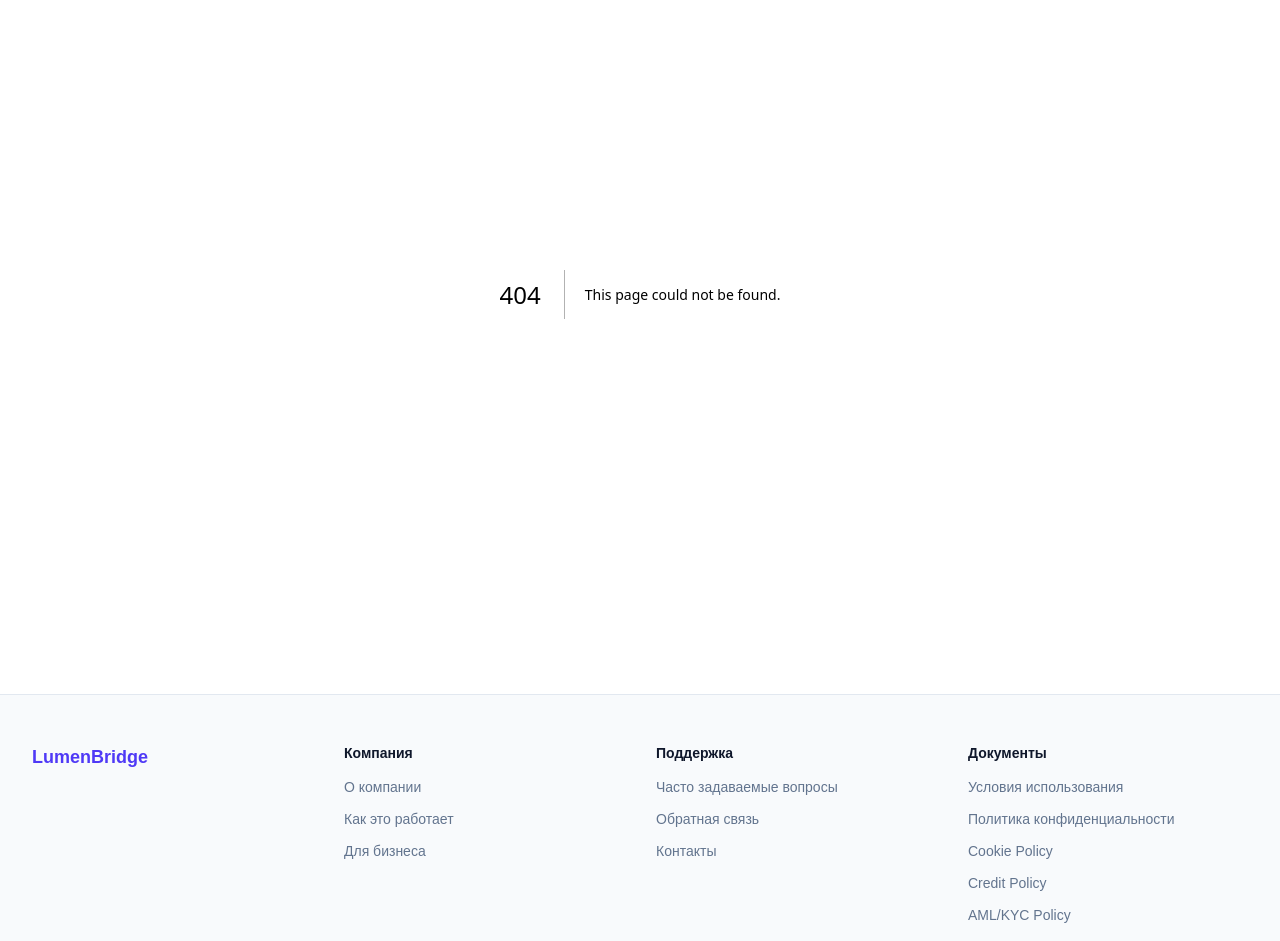
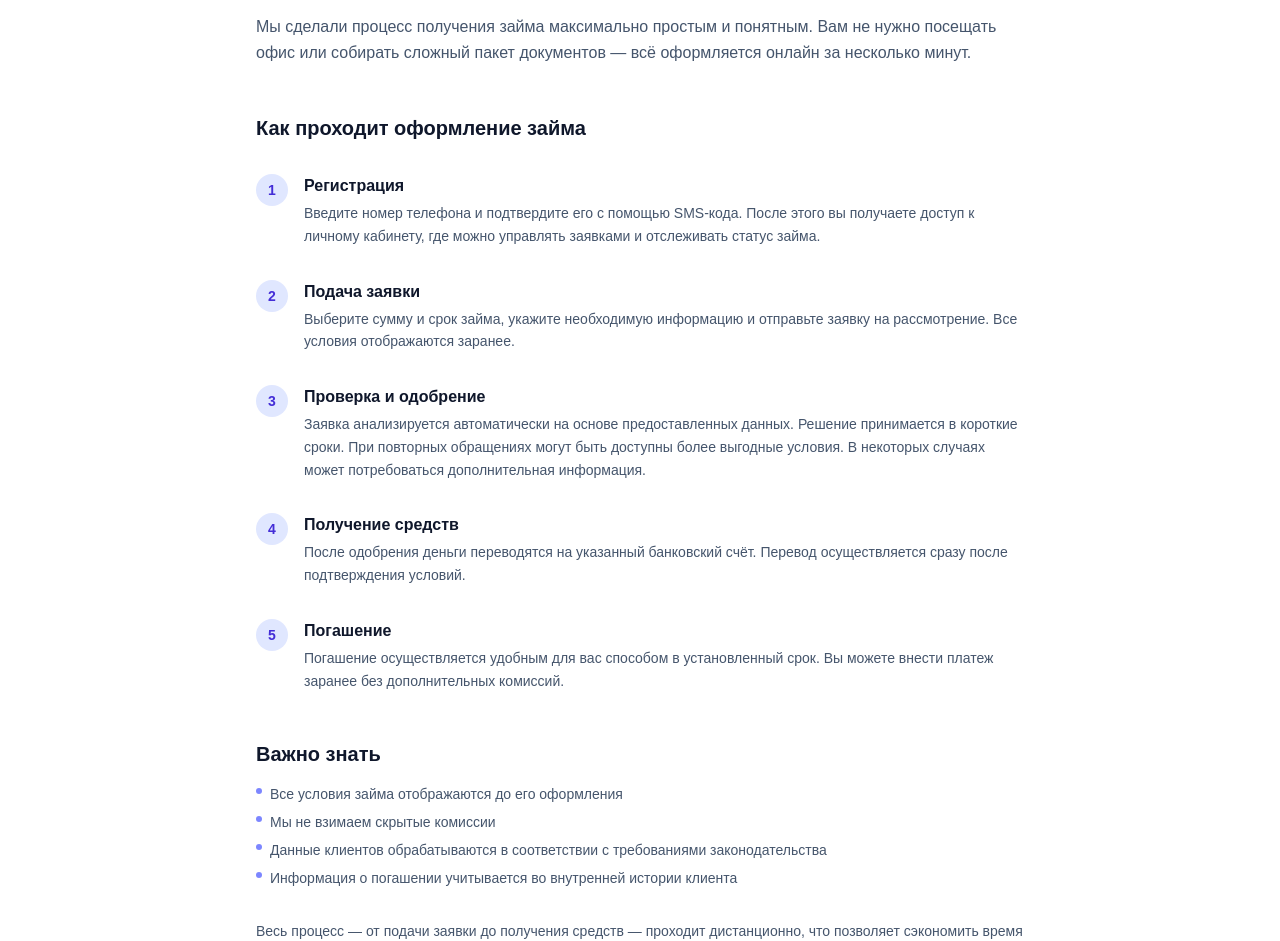
Before and after one commit to antonbukhalov13/04-fullstack-mvp, a Next.js app in the folder frontend/: page /how-it-works in a window 1280 px wide. Before the commit this address had no page. Shown: the part 171-1112 px from the top of the page. Built offline with nearby package versions, Linux system fonts and the light colour scheme.

Commit message:
add full how-it-works page with 5 steps and important-to-know section

```diff
--- /dev/null
+++ b/frontend/src/app/how-it-works/page.tsx
@@ -0,0 +1,99 @@
+import type { Metadata } from 'next';
+
+export const metadata: Metadata = {
+  title: 'Как работает сервис',
+};
+
+const steps = [
+  {
+    title: 'Регистрация',
+    description:
+      'Введите номер телефона и подтвердите его с помощью SMS-кода. После этого вы получаете доступ к личному кабинету, где можно управлять заявками и отслеживать статус займа.',
+  },
+  {
+    title: 'Подача заявки',
+    description:
+      'Выберите сумму и срок займа, укажите необходимую информацию и отправьте заявку на рассмотрение. Все условия отображаются заранее.',
+  },
+  {
+    title: 'Проверка и одобрение',
+    description:
+      'Заявка анализируется автоматически на основе предоставленных данных. Решение принимается в короткие сроки. При повторных обращениях могут быть доступны более выгодные условия. В некоторых случаях может потребоваться дополнительная информация.',
+  },
+  {
+    title: 'Получение средств',
+    description:
+      'После одобрения деньги переводятся на указанный банковский счёт. Перевод осуществляется сразу после подтверждения условий.',
+  },
+  {
+    title: 'Погашение',
+    description:
+      'Погашение осуществляется удобным для вас способом в установленный срок. Вы можете внести платеж заранее без дополнительных комиссий.',
+  },
+];
+
+const importantToKnow = [
+  'Все условия займа отображаются до его оформления',
+  'Мы не взимаем скрытые комиссии',
+  'Данные клиентов обрабатываются в соответствии с требованиями законодательства',
+  'Информация о погашении учитывается во внутренней истории клиента',
+];
+
+export default function HowItWorksPage() {
+  return (
+    <main className="py-16 bg-white">
+      <div className="mx-auto max-w-7xl px-4 sm:px-6 lg:px-8">
+        <div className="mx-auto max-w-3xl">
+          <h1 className="text-3xl sm:text-4xl font-bold text-slate-900">
+            Как работает сервис
+          </h1>
+          <p className="mt-4 text-base text-slate-600 leading-relaxed">
+            Мы сделали процесс получения займа максимально простым и понятным. Вам
+            не нужно посещать офис или собирать сложный пакет документов — всё
+            оформляется онлайн за несколько минут.
+          </p>
+
+          <h2 className="mt-12 text-xl font-semibold text-slate-900">
+            Как проходит оформление займа
+          </h2>
+
+          <div className="mt-8 space-y-8">
+            {steps.map((step, i) => (
+              <div key={step.title} className="flex gap-4">
+                <div className="flex h-8 w-8 shrink-0 items-center justify-center rounded-full bg-indigo-100 text-indigo-700 text-sm font-bold">
+                  {i + 1}
+                </div>
+                <div>
+                  <h3 className="text-base font-semibold text-slate-900">
+                    {step.title}
+                  </h3>
+                  <p className="mt-1 text-sm text-slate-600 leading-relaxed">
+                    {step.description}
+                  </p>
+                </div>
+              </div>
+            ))}
+          </div>
+
+          <h2 className="mt-12 text-xl font-semibold text-slate-900">
+            Важно знать
+          </h2>
+          <ul className="mt-4 space-y-2">
+            {importantToKnow.map((item) => (
+              <li key={item} className="flex items-start gap-2 text-sm text-slate-600">
+                <span className="mt-1 h-1.5 w-1.5 shrink-0 rounded-full bg-indigo-400" />
+                {item}
+              </li>
+            ))}
+          </ul>
+
+          <p className="mt-8 text-sm text-slate-600 leading-relaxed">
+            Весь процесс — от подачи заявки до получения средств — проходит
+            дистанционно, что позволяет сэкономить время и получить доступ к
+            финансированию тогда, когда это действительно нужно.
+          </p>
+        </div>
+      </div>
+    </main>
+  );
+}
```
